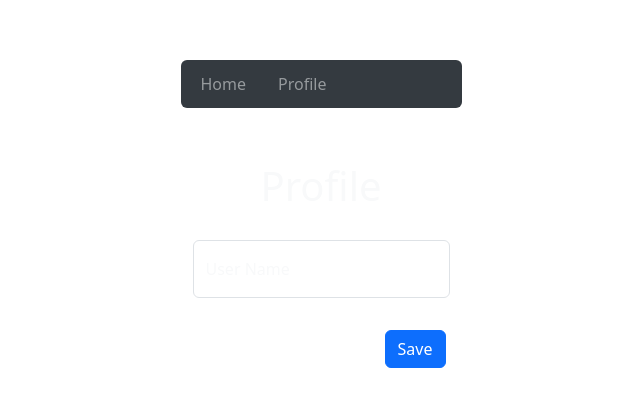
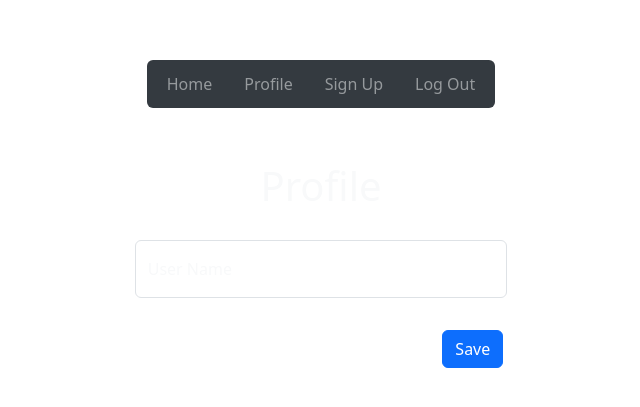
Before and after one commit to him-li/itc-react-microblog, a React (Vite) app: page /profile in a window 1280 px wide. Shown: the part 213-620 px from the top of the page, without its empty margins (319-959 px from the left). Built offline with nearby package versions, Linux system fonts and the light colour scheme; no server answers.

Commit message:
V1.1
separate navbar as a single component and display API date as moment.js format

```diff
--- a/src/App.jsx
+++ b/src/App.jsx
@@ -1,7 +1,7 @@
 import './App.css';
-import { Container, Nav, OverlayTrigger, Tooltip } from 'react-bootstrap';
+import { BrowserRouter } from 'react-router-dom';
 
-import React, { useState, useEffect } from 'react';
+import React, { useState } from 'react';
 
 import Router from './Router';
 import TweetsContext from './context/TweetsContext';
@@ -9,45 +9,12 @@ import TweetsContext from './context/TweetsContext';
 export default function App() {
   const [tweets, setTweets] = useState([]);
   const [tweetsCount, setTweetsCount] = useState(0);
-  const APIEndpoint = 'https://64bf87370d8e251fd110f72a.mockapi.io/microblog/tweets';
-
-  useEffect(() => {
-    fetch(APIEndpoint, {
-      method: 'GET',
-      headers: { 'content-type': 'application/json' },
-    }).then((res) => {
-      if (res.ok) {
-        return res.json();
-      } throw new Error('Network response was not ok');
-    }).then((tweets) => {
-      setTweetsCount(tweets.length);
-    }).catch((error) => {
-      console.error('Error fetching data:', error);
-    });
-  }, []);
 
   return (
     <TweetsContext.Provider value={{ tweets, setTweets, tweetsCount, setTweetsCount }}>
-      <Container>
-        <Nav className='sticky-top justify-content-start bg-card p-1 mb-5 w-100 rounded' activeKey='/home'>
-          <Nav.Item>
-            <OverlayTrigger
-              key='bottom'
-              placement='bottom'
-              overlay={<Tooltip id={`tooltip-$'bottom'`}>{tweetsCount} tweets published</Tooltip>}>
-              <Nav.Link
-                href='/home'
-                className='link-light link-opacity-100-hover link-opacity-50'>Home</Nav.Link>
-            </OverlayTrigger>
-          </Nav.Item>
-          <Nav.Item>
-            <Nav.Link
-              href='/profile'
-              className='link-light link-opacity-100-hover link-opacity-50'>Profile</Nav.Link>
-          </Nav.Item>
-        </Nav>
+      <BrowserRouter>
         <Router />
-      </Container>
+      </BrowserRouter>
     </TweetsContext.Provider>
   );
 }
--- a/src/Router.jsx
+++ b/src/Router.jsx
@@ -1,15 +1,15 @@
-import { BrowserRouter, Routes, Route, Navigate } from 'react-router-dom';
+import React, { useState } from 'react';
+import { Routes, Route, Navigate } from 'react-router-dom';
 import HomePage from './pages/HomePage/HomePage';
 import ProfilePage from './pages/ProfilePage/ProfilePage';
 
 export default function Router() {
+    const [authenticated, isAuthenticated] = useState(false);
     return (
-        <BrowserRouter>
-            <Routes>
-                <Route path='/' element={<Navigate to='/home' />} />
-                <Route path='/home' element={<HomePage />} />
-                <Route path='/profile' element={<ProfilePage />} />
-            </Routes>
-        </BrowserRouter>
+        <Routes>
+            <Route path='/' element={authenticated ? <Navigate to="/home" /> : <Navigate to="/login" />} />
+            <Route path='/home' element={<HomePage />} />
+            <Route path='/profile' element={<ProfilePage />} />
+        </Routes>
     )
 }
--- /dev/null
+++ b/src/components/NavBar.jsx
@@ -0,0 +1,69 @@
+import React, { useState, useEffect } from 'react';
+import { Container, Nav, OverlayTrigger, Tooltip } from 'react-bootstrap';
+import { Link } from 'react-router-dom';
+
+export default function NavBar() {
+    const [tweetsCount, setTweetsCount] = useState(0);
+    const [loggedIn, isLoggedIn] = useState(true);
+    const API_Endpoint = 'https://64bf87370d8e251fd110f72a.mockapi.io/tweets';
+
+    useEffect(() => {
+        fetch(API_Endpoint, {
+            method: 'GET',
+            headers: { 'content-type': 'application/json' },
+        })
+            .then((res) => {
+                if (res.ok) {
+                    return res.json();
+                }
+                throw new Error('Network response was not ok');
+            })
+            .then((tweets) => {
+                setTweetsCount(tweets.length);
+            })
+            .catch((error) => {
+                console.error('Error fetching data:', error);
+            });
+    }, []);
+
+    const handleLogOut = () => {
+        localStorage.removeItem('userId');
+        isLoggedIn(false);
+    };
+
+    return (
+        <Container>
+            <Nav className='sticky-top justify-content-between bg-card p-1 mb-5 w-100 rounded' activeKey='/home'>
+                <Nav.Item className='d-flex justify-content-between'>
+                    {loggedIn && (
+                        <>
+                            <OverlayTrigger
+                                key='bottom'
+                                placement='bottom'
+                                overlay={<Tooltip id={`tooltip-$'bottom'`}>{tweetsCount} tweets published</Tooltip>}>
+                                <Nav.Link href='/home' className='link-light link-opacity-100-hover link-opacity-50'>
+                                    Home
+                                </Nav.Link>
+                            </OverlayTrigger>
+                            <Nav.Link href='/profile' className='link-light link-opacity-100-hover link-opacity-50'>
+                                Profile
+                            </Nav.Link>
+                        </>
+                    )}
+                </Nav.Item>
+                <Nav.Item className='d-flex justify-content-between'>
+                    <Nav.Link href='/signup' className='link-light link-opacity-100-hover link-opacity-50'>
+                        Sign Up
+                    </Nav.Link>
+                    <Nav.Link
+                        as={Link}
+                        to={loggedIn ? './' : '/login'}
+                        className='link-light link-opacity-100-hover link-opacity-50'
+                        onClick={handleLogOut}>
+                        Log {loggedIn ? 'Out' : 'In'}
+                    </Nav.Link>
+                </Nav.Item>
+            </Nav>
+        </Container>
+    );
+}
--- a/src/pages/HomePage/HomePage.jsx
+++ b/src/pages/HomePage/HomePage.jsx
@@ -5,6 +5,7 @@ import React, { useContext, useEffect, useState } from 'react';
 import CreateTweet from './components/TweetFormReducerVer';
 import TweetsList from './components/TweetsList';
 import TweetsContext from '../../context/TweetsContext';
+import NavBar from '../../components/NavBar';
 
 export default function HomePage() {
   const tweetsContext = useContext(TweetsContext);
@@ -28,8 +29,13 @@ export default function HomePage() {
     }).then(tasks => {
       setIsLoading(false);
       if (page === 1) {
-        const sortedTweets = tasks.sort((a, b) => new Date(b.date) - new Date(a.date));
+
+        const sortedTweets = tasks.map(task => ({
+          ...task,
+          date: moment(task.date).format('DD MMM YYYY, kk:mm:ss')
+        })).sort((a, b) => new Date(b.date) - new Date(a.date));
         setTweets(sortedTweets);
+
       } else {
         setTweets((prevTweets) => {
           const sortedTweets = [...prevTweets, ...tasks].sort(
@@ -100,6 +106,7 @@ export default function HomePage() {
 
   return (
     <Container fluid='md' className='h-100'>
+      <NavBar />
       <CreateTweet addTweet={addTweet} isLoading={isLoading} />
       <TweetsList tweets={tweets} isLoading={isLoading} />
     </Container>
--- a/src/pages/ProfilePage/ProfilePage.jsx
+++ b/src/pages/ProfilePage/ProfilePage.jsx
@@ -1,17 +1,20 @@
 import { Container, FloatingLabel, Form, Button } from 'react-bootstrap';
 import { ToastContainer, toast } from 'react-toastify';
 import { useState } from 'react';
+import NavBar from '../../components/NavBar';
 
 export default function ProfilePage() {
     const [username, setUsername] = useState('');
 
-    const handleClick = () => {
+    const handleClick = (e) => {
+        e.preventDefault();
         localStorage.setItem('username', username);
         toast('Username saved successfully!');
     }
 
     return (
-        <Container className='position-relative'>
+        <Container fluid='md' className='position-relative h-100 w-100'>
+            <NavBar />
             <Form.Label className='text-light fs-1'>Profile</Form.Label>
             <FloatingLabel
                 controlId='floatingInput'
```
Also changed, not shown: 1 other file (tests, documents, lock files or other folders).
